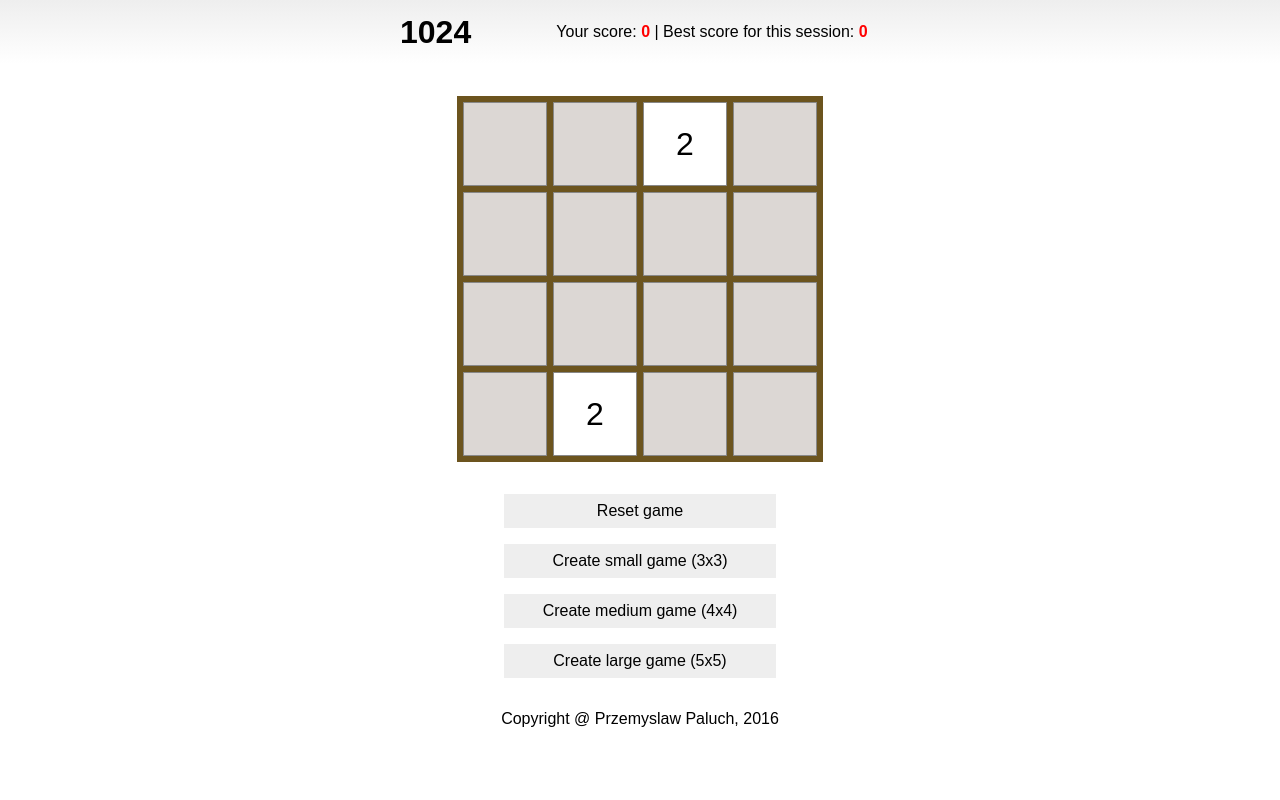
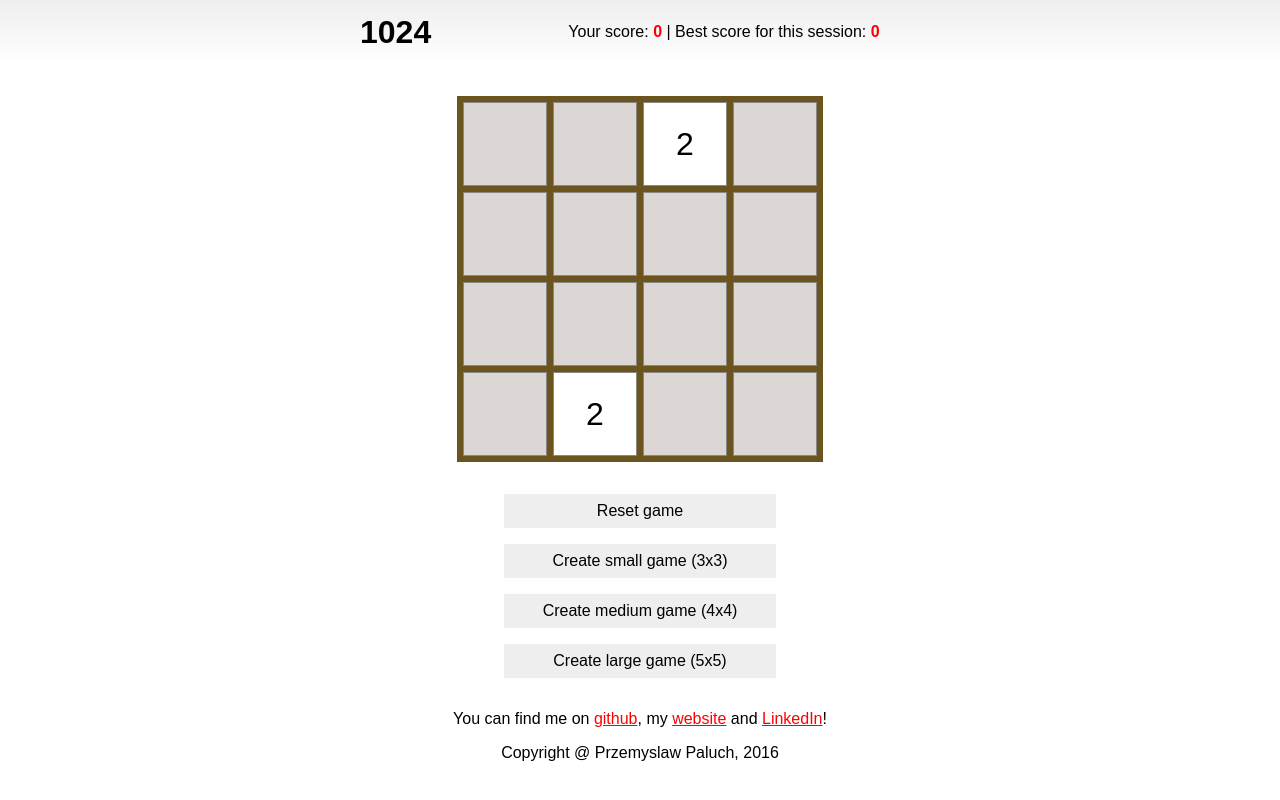
Before and after one commit to palprz/1024, a PHP site: page / in a window 1280 px wide. Run offline with PHP 8.4, Linux system fonts and the light colour scheme; style sheets or scripts are compiled from the project's sources.

Commit message:
Fixed bug with changing size of table, changed CSS and added additional information about myself in the footer.

```diff
--- a/index.html
+++ b/index.html
@@ -25,14 +25,15 @@
 		</table>
 	</section>
 	<section>
+		<div class="message"></div>
 		<div class="reset button">Reset game</div>
 		<div class="size button" value="3">Create small game (3x3)</div>
 		<div class="size button" value="4">Create medium game (4x4)</div>
 		<div class="size button" value="5">Create large game (5x5)</div>
-		<div class="message"></div>
 	</section>
 	<footer>
-		Copyright @ Przemyslaw Paluch, 2016
+		<p>You can find me on <a href="https://github.com/palprz">github</a>, my <a href="https://palprz.github.io/">website</a> and <a href="https://www.linkedin.com/in/przemyslawpaluch">LinkedIn</a>!</p>
+		<p>Copyright @ Przemyslaw Paluch, 2016</p>
 	</footer>
 </body>
 </html>
--- a/resources/js/script.js
+++ b/resources/js/script.js
@@ -1,12 +1,4 @@
 $( document ).ready( function () {
-
-	/**
-	 * TODO list with order:
-	 * - Add correct CSS (only for mobile version):
-	 * 		- add classes .small, .medium and .big for table (different size of 'td' elements).
-	 * - add link to github and portfolio page in the footer
-	 * - Spend more time on game and fix bugs.
-	 */
 
 	/*************************
 	 * CONFIGURATION
@@ -52,6 +44,7 @@ $( document ).ready( function () {
 	 * Clear values from table array.
 	 */
 	function clearTable() {
+		table = [];
 		for( var row = 1; row <= tableSize; row++ ) {
 			table[ row ] = [];
 			for( var column = 1; column <= tableSize; column++ ) {
@@ -179,7 +172,7 @@ $( document ).ready( function () {
 	 */
 	$( '.size' ).on( 'click', function( e ) {
 		if( confirm( 'Are you sure to change size of table? Table needs to be reload and you will lose your current game' ) ) {
-			tableSize = $( this ).attr( 'value' );
+			tableSize = parseInt( $( this ).attr( 'value' ) );
 			$( '.message' ).empty();
 			init();
 		}
--- a/resources/style/1024.css
+++ b/resources/style/1024.css
@@ -16,7 +16,7 @@ header {
 }
 
 .header-container {
-	max-width: 30em;
+	max-width: 35em;
 	margin: 0 auto;
 }
 
@@ -70,6 +70,10 @@ td {
 .colour2048 { background-color: #003399; color: #000; }
 .colour4096, .colour8192, .colour16384, .colour32768, .colour65536 { background-color: #000; color: #fff; }
 
+.message {
+	color: red;
+	font-weight: bold;
+}
 
 .button {
 	background-color: #eee;
@@ -84,3 +88,11 @@ td {
 	color: #fff;
 	cursor: pointer;
 }
+
+footer a {
+	color: red;
+}
+
+footer a:hover {
+	color: blue;
+}
```
